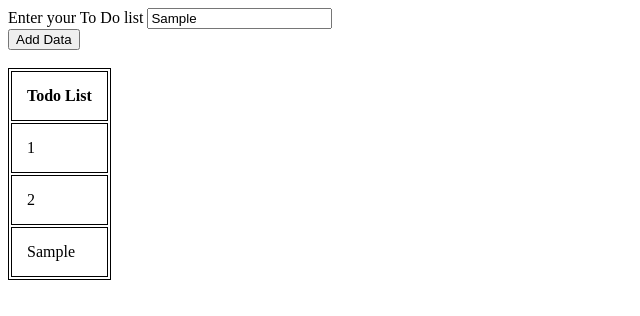
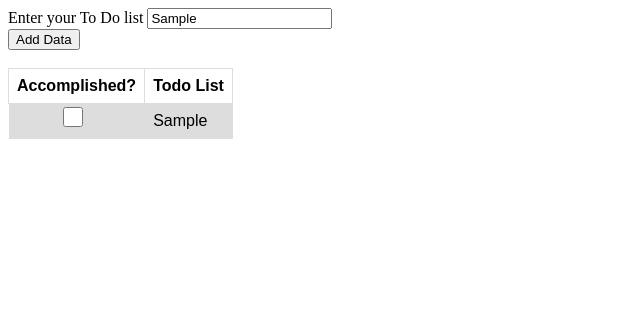
Before and after one commit to umahadev/ToDoListProject, a plain HTML site: page index.html in a window 1280 px wide. Both pictures are taken after typing "Sample" into the empty fields and a click on the button "Add Data". Shown: the whole page, without its empty margins (0-640 px from the left). Drawn offline with Linux system fonts and the light colour scheme.

Commit message:
Checkbox is added

```diff
--- a/index.html
+++ b/index.html
@@ -3,12 +3,8 @@
     <head>
         <title>Todo List</title>
         <link rel="stylesheet" type="text/css" href="style.css">
-       <!--   <style>
-        table, th, td {
-            border: 1px solid black;
-        }
-        </style>
-        -->
+
+
     </head>
     <body>
         <header>
@@ -21,15 +17,10 @@
     <main>
         <table id="todo-list-table">
             <tr>
+            <th>Accomplished?</th>
             <th>Todo List</th>
             </tr>
-            <tr>
-            <td>1</td>
-            </tr>
-            <tr>
-            <td>2</td>
-            </tr>
-        </table>
+            </table>
         <script src="script.js"></script>
     </main>
 </body>
--- a/script.js
+++ b/script.js
@@ -9,21 +9,43 @@ addDataBtn.onclick = function(event) {
 
 //function to read the data from input text box
 function getToDoData(){
-    var toDoText = document.getElementById('todo-text').value;
-    console.log(toDoText);
-    addToDoListTable(toDoText)
+    var str = document.getElementById('todo-text').value;
+
+    if( str.length != 0){
+    console.log("text val="+ str + str.length);
+    addToDoListTable(str)
+    }
+    else{
+        console.log("text is null");
+    }
 
 }
 
+//function to add to the List Table
 function addToDoListTable(toDoText){
+    // Create a table row to append
     row=document.createElement("tr");
+    // create two cells/col - one to display the checkbox and otherone to display the text
     cell1 = document.createElement("td");
+    cell2 = document.createElement("td");
+    //create a checkbox to insert in cell1
+     // creating checkbox element
+    var checkbox = document.createElement('input');
+    // Assigning the attributes
+    // to created checkbox
+
+    checkbox.type = "checkbox";
+    //Create a textnode to insert in cell2
     var newToDoList = document.createTextNode(toDoText);
-    cell1.appendChild(newToDoList);
-    row.appendChild(cell1);
+    cell2.appendChild(newToDoList);
+    row.appendChild(checkbox);
+    row.appendChild(cell2)
+
     toDoListTable.appendChild(row);
 
 }
 
 
+
+
 //after that build a dynamic table and update the todo list without deleting the old one
--- a/style.css
+++ b/style.css
@@ -1,7 +1,26 @@
-table, th, td {
+/*table, th, td {
     border: 1px solid black;
 }
-th, td {
+th,  td {
     padding: 15px;
     text-align: left;
 }
+*/
+table {
+    font-family: arial, sans-serif;
+    border-collapse: collapse;
+    /*width: 100%;*/
+  }
+
+  td, th {
+    border: 1px solid #dddddd;
+    text-align: left;
+    padding: 8px;
+  }
+
+  tr:nth-child(even) {
+    background-color: #dddddd;
+  }
+
+
+input[type=checkbox] {width:120px; height:20px;text-align:center; vertical-align:middle}
```
